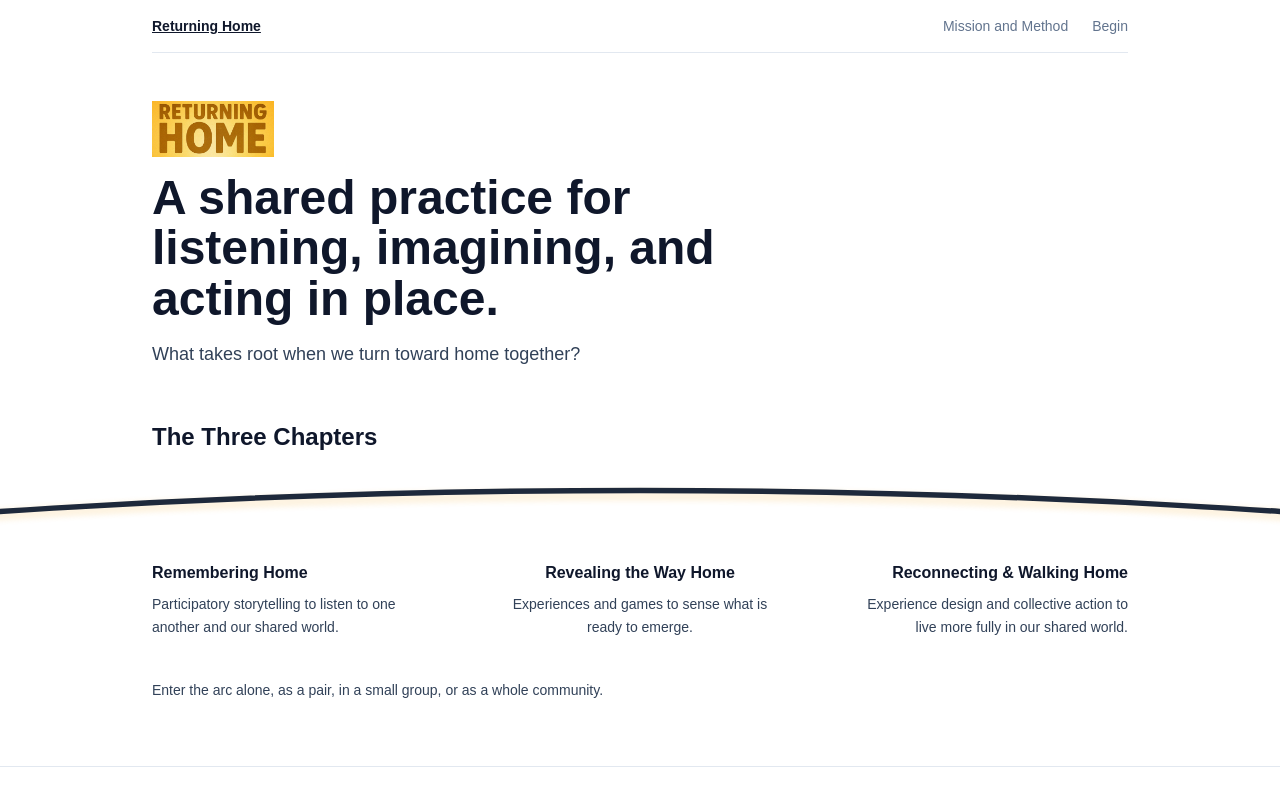
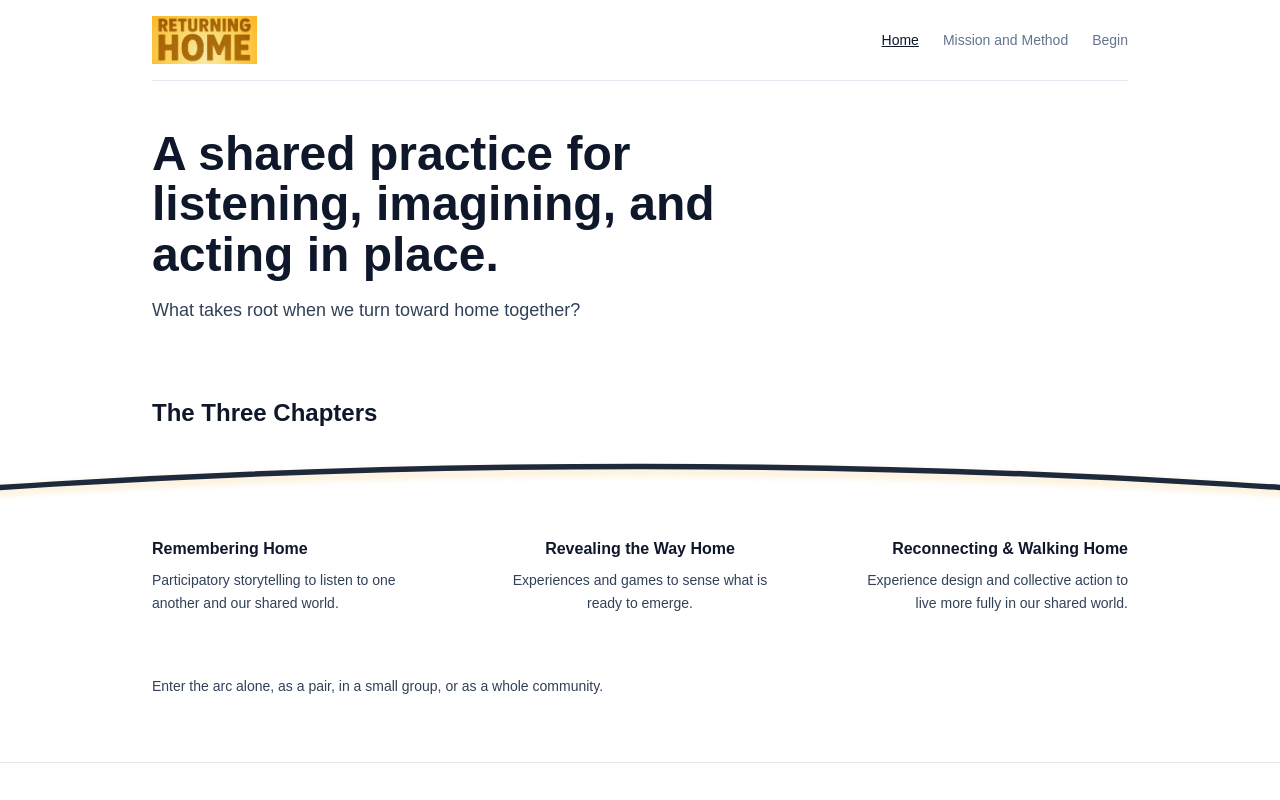
Before and after one commit to Benja-Ross/returning-home-landing, a Next.js app: page / in a window 1280 px wide. Shown: the top 800 px of the page. Built offline with nearby package versions, Linux system fonts and the light colour scheme.

Commit message:
above the fold micro spacing adjustments

```diff
--- a/src/app/page.tsx
+++ b/src/app/page.tsx
@@ -16,11 +16,11 @@ export default function Home() {
       {/* Hero */}
       <Hero />
 
-      {/* 3 chapters / arc — arc extends beyond viewport, section clips horizontal overflow; negative margin pulls above fold */}
-      <Section className="overflow-x-clip -mt-1 sm:-mt-5" innerClassName="mx-auto max-w-5xl px-6 pt-6 pb-16">
+      {/* 3 chapters / arc — arc extends beyond viewport, section clips horizontal overflow */}
+      <Section className="overflow-x-clip mt-7 sm:mt-0" innerClassName="mx-auto max-w-5xl px-6 pt-6 pb-16">
         <h2 className="text-2xl font-semibold mb-3">{landingContent.chapters.title}</h2>
         <ChapterArc chapters={landingContent.chapters.cards} />
-        <p className="mt-10 max-w-3xl text-sm leading-relaxed text-slate-700">
+        <p className="mt-[60px] max-w-3xl text-sm leading-relaxed text-slate-700">
           {returningHomeContent.landing.whatItIs.beneathArcLine}
         </p>
       </Section>
--- a/src/components/landing/Hero.tsx
+++ b/src/components/landing/Hero.tsx
@@ -1,22 +1,10 @@
-import Image from "next/image";
-
 import { landingContent } from "@/content/landing";
 
 export function Hero() {
   return (
     <section className="mx-auto max-w-5xl px-6 py-12">
       <div className="max-w-2xl">
-        <div className="relative h-14 w-[260px]">
-          <Image
-            src="/returning-home-title.png"
-            alt="Returning Home"
-            fill
-            className="object-contain object-left"
-            priority
-            sizes="260px"
-          />
-        </div>
-        <h1 className="mt-4 text-4xl font-semibold leading-[1.05] sm:text-5xl">{landingContent.hero.title}</h1>
+        <h1 className="text-4xl font-semibold leading-[1.05] sm:text-5xl">{landingContent.hero.title}</h1>
         <p className="mt-4 text-lg leading-relaxed text-slate-700">{landingContent.hero.body}</p>
       </div>
     </section>
--- a/src/components/layout/GlobalNav.tsx
+++ b/src/components/layout/GlobalNav.tsx
@@ -1,5 +1,6 @@
 "use client";
 
+import Image from "next/image";
 import Link from "next/link";
 import { usePathname } from "next/navigation";
 
@@ -7,22 +8,23 @@ export function GlobalNav() {
   const pathname = usePathname();
 
   const navLinks = [
+    { href: "/", label: "Home" },
     { href: "/mission-and-method", label: "Mission and Method" },
     { href: "/begin", label: "Begin" },
   ];
 
-  const isHomeActive = pathname === "/";
-
   return (
     <nav className="border-b border-slate-200 py-4">
       <div className="flex flex-col gap-4 sm:flex-row sm:items-center sm:justify-between">
-        <Link
-          href="/"
-          className={`text-sm font-semibold text-slate-900 hover:text-slate-900 ${
-            isHomeActive ? "underline" : "no-underline"
-          }`}
-        >
-          Returning Home
+        <Link href="/" className="relative mx-auto h-10 w-[200px] sm:mx-0 sm:h-12 sm:w-[240px]">
+          <Image
+            src="/returning-home-title.png"
+            alt="Returning Home"
+            fill
+            className="object-contain object-center sm:object-left"
+            priority
+            sizes="(max-width: 640px) 200px, 240px"
+          />
         </Link>
         <div className="flex flex-col gap-3 sm:flex-row sm:items-center sm:gap-6">
           {navLinks.map((link) => {
```
Lines whose indentation alone changed are shown as unchanged.
